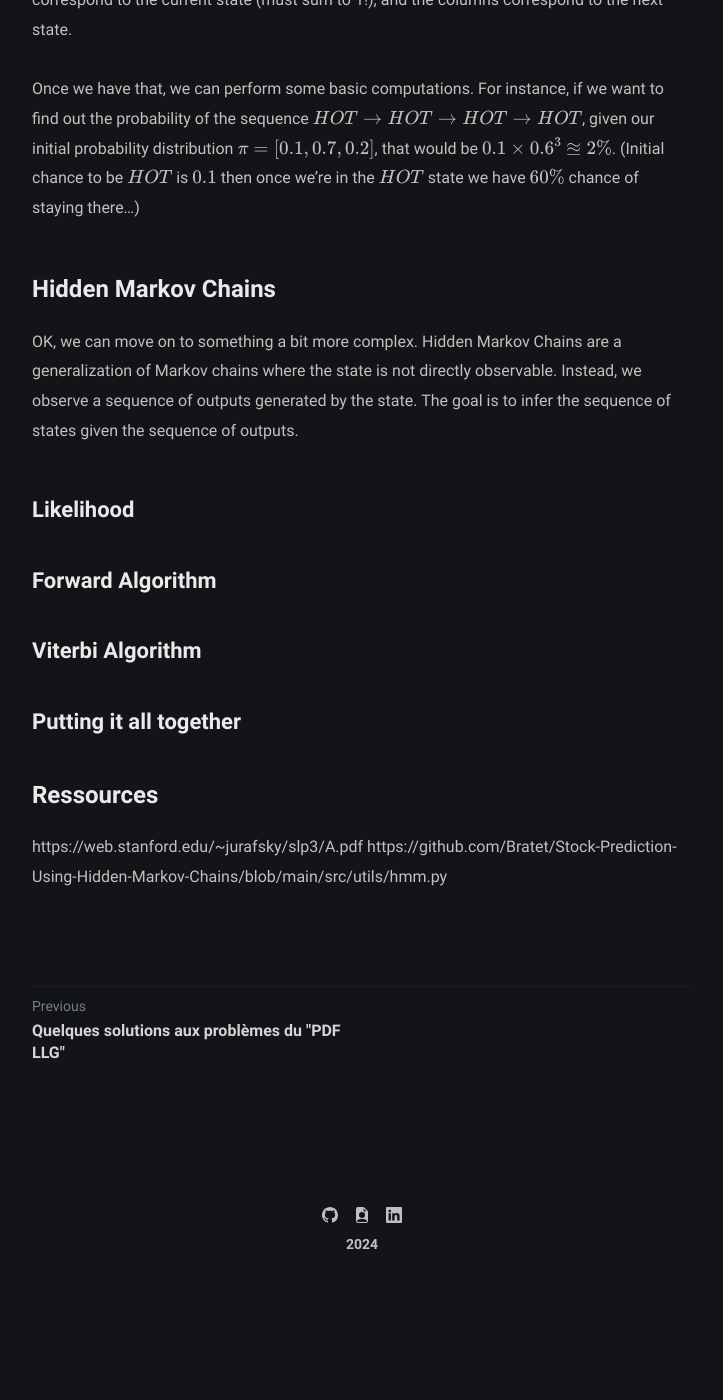
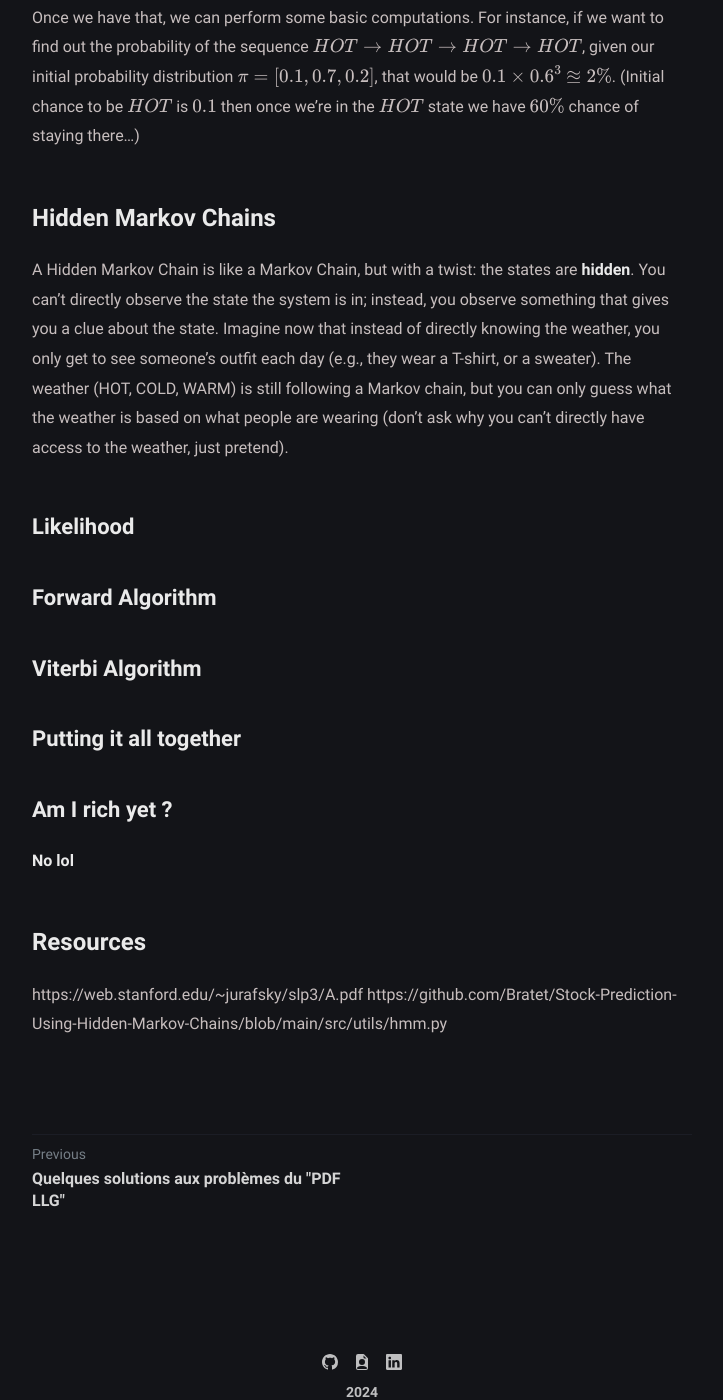
Before and after one commit to Cyril9227/cyril9227.github.io, a Jekyll site: the page built from _posts/markov-chain/2024-08-28-markov-chain.md, in a window 1280 px wide and 1400 px high, scrolled down 2558 px. Shown: the whole window, without its empty margins (278-1001 px from the left). Built offline with Jekyll 4.4.1, drawn with Linux system fonts in a browser that asks for light colours; the table of contents is made by our own code; before the commit the page ends 3848 px from its top, so only the background shows below that.

Commit message:
todo : maths then implementation

```diff
--- a/_posts/markov-chain/2024-08-28-markov-chain.md
+++ b/_posts/markov-chain/2024-08-28-markov-chain.md
@@ -65,7 +65,8 @@ Once we have that, we can perform some basic computations. For instance, if we w
 
 # Hidden Markov Chains
 
-OK, we can move on to something a bit more complex. Hidden Markov Chains are a generalization of Markov chains where the state is not directly observable. Instead, we observe a sequence of outputs generated by the state. The goal is to infer the sequence of states given the sequence of outputs.
+A Hidden Markov Chain is like a Markov Chain, but with a twist: the states are **hidden**. You can't directly observe the state the system is in; instead, you observe something that gives you a clue about the state. Imagine now that instead of directly knowing the weather, you only get to see someone’s outfit each day (e.g., they wear a T-shirt, or a sweater). The weather (HOT, COLD, WARM) is still following a Markov chain, but you can only guess what the weather is based on what people are wearing (don't ask why you can't directly have access to the weather, just pretend).
+
 
 ## Likelihood
 
@@ -75,7 +76,11 @@ OK, we can move on to something a bit more complex. Hidden Markov Chains are a g
 
 ## Putting it all together
 
-# Ressources
+## Am I rich yet ?
+
+**No lol**
+
+# Resources
 
 https://web.stanford.edu/~jurafsky/slp3/A.pdf
 https://github.com/Bratet/Stock-Prediction-Using-Hidden-Markov-Chains/blob/main/src/utils/hmm.py
```
Also changed, not shown: other parts of _posts/markov-chain/2024-08-28-markov-chain.md (+1 -1 lines).
